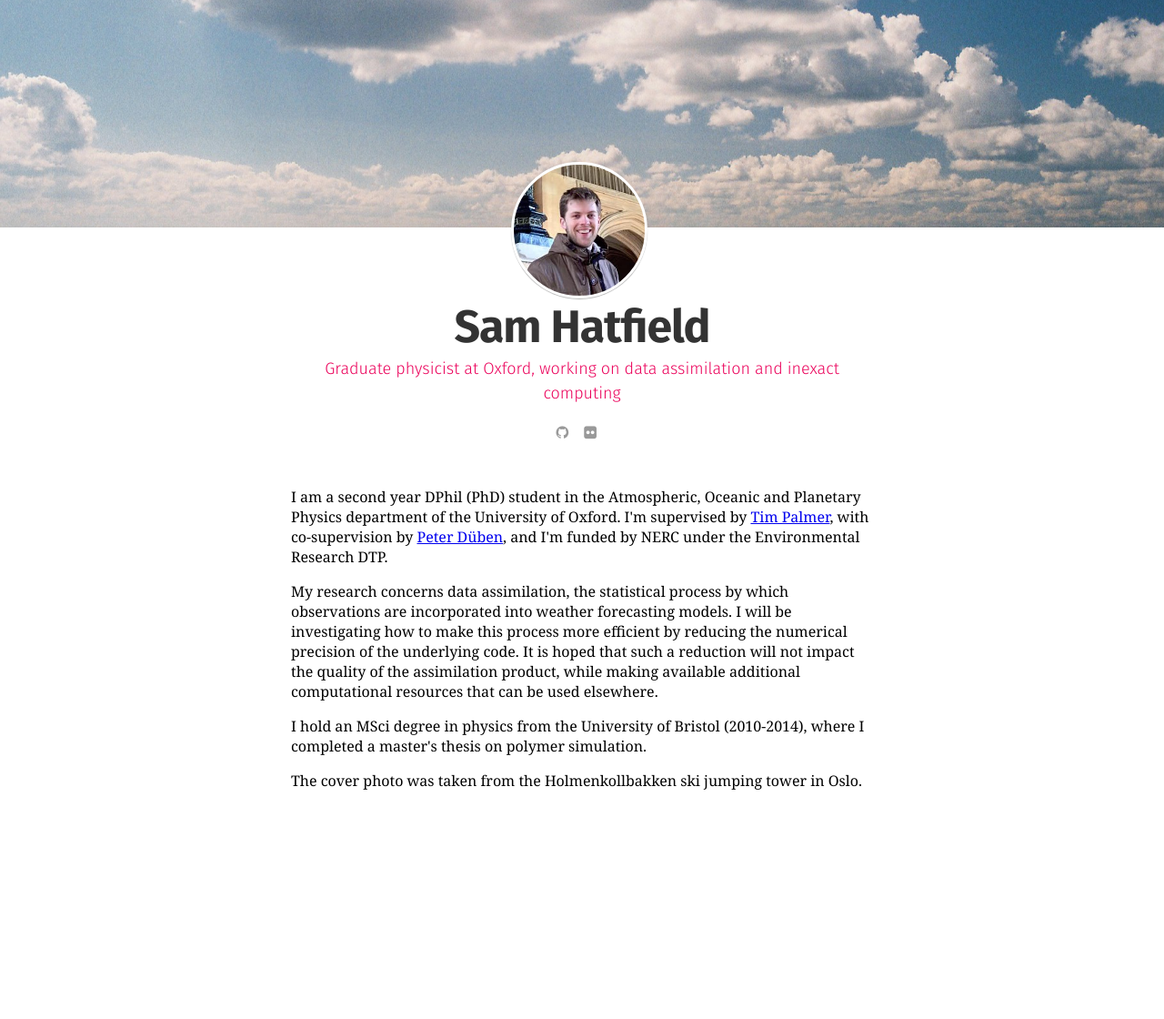
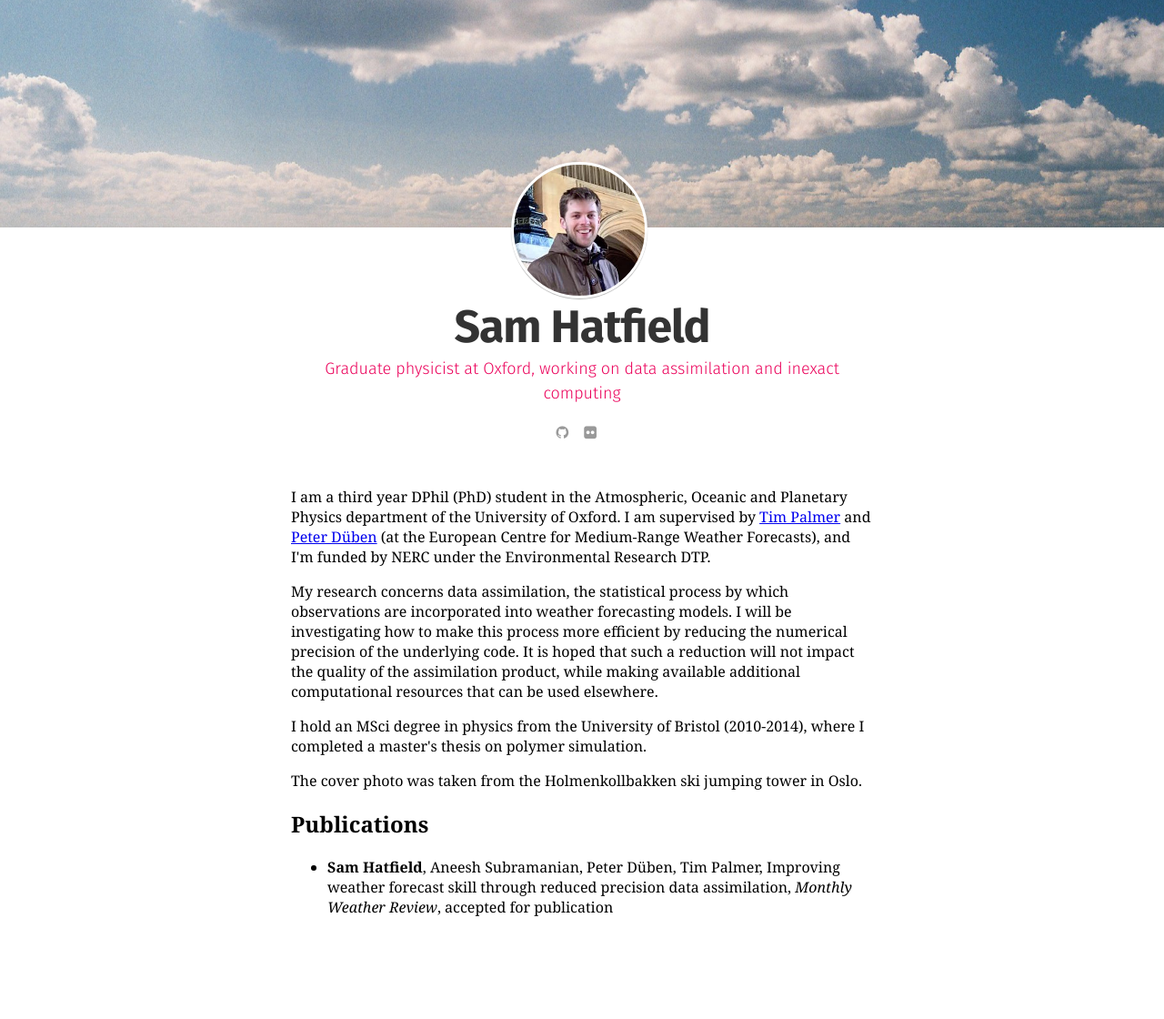
Before and after one commit to samhatfield/samhatfield.github.io, a Jekyll site: the page built from index.html, in a window 1280 px wide. Shown: the whole page at 91% size. Built offline with Jekyll 4.4.1, drawn with Linux system fonts in a browser that asks for light colours; nearby versions of some CDN libraries; the list of posts is cut into pages by our own code; before the commit the page ends 981 px from its top, so only the background shows below that.

Commit message:
Updated bio with publications

```diff
--- a/index.html
+++ b/index.html
@@ -27,7 +27,7 @@ layout: default
 
 
 <main class="content" role="main">
-<p>I am a second year DPhil (PhD) student in the Atmospheric, Oceanic and Planetary Physics department of the University of Oxford. I'm supervised by <a href="https://www2.physics.ox.ac.uk/contacts/people/palmer">Tim Palmer</a>, with co-supervision by <a href="https://www2.physics.ox.ac.uk/contacts/people/dueben">Peter Düben</a>, and I'm funded by NERC under the Environmental Research DTP.</p>
+<p>I am a third year DPhil (PhD) student in the Atmospheric, Oceanic and Planetary Physics department of the University of Oxford. I am supervised by <a href="https://www2.physics.ox.ac.uk/contacts/people/palmer">Tim Palmer</a> and <a href="https://www.ecmwf.int/en/staff/peter-dueben">Peter Düben</a> (at the European Centre for Medium-Range Weather Forecasts), and I'm funded by NERC under the Environmental Research DTP.</p>
 
 <p>My research concerns data assimilation, the statistical process by which observations are incorporated into weather forecasting models. I will be investigating how to make this process more efficient by reducing the numerical precision of the underlying code. It is hoped that such a reduction will not impact the quality of the assimilation product, while making available additional computational resources that can be used elsewhere.</p>
 
@@ -35,39 +35,10 @@ layout: default
 
 <p>The cover photo was taken from the Holmenkollbakken ski jumping tower in Oslo.</p>
 
-<!--
-<h5 class="index-headline normal"><span>Posts</span></h5>
+<h2>Publications</h2>
 
-<div class="cf frame">
-    {% for post in paginator.posts %}
-    <article class="post" itemscope itemtype="http://schema.org/BlogPosting" role="article">
-        <div class="article-item">
-            <header class="post-header">
-                <h2 class="post-title" itemprop="name"><a href="{{ post.url }}" itemprop="url">{{ post.title }}</a></h2>
-            </header>
-            <section class="post-excerpt" itemprop="description">
-                <p>{{ post.excerpt | strip_html | truncatewords: 50 }}</p>
-            </section>
-            <div class="post-meta">
-                <time datetime="{{ post.date | date_to_long_string }}">{{ post.date | date_to_long_string }}</time>
-            </div>
-        </div>
-    </article>
-    {% endfor %}
-</div>
-<nav class="pagination" role="navigation">
-    {% if paginator.next_page %}
-    <a class="newer-posts" href="/page{{paginator.next_page}}">&larr; Older posts</a>
-    {% endif %}
-    <span class="page-number">Page {{ paginator.page }} of {{ paginator.total_pages }}</span>
-    {% if paginator.previous_page %}
-    {% if paginator.page == 2 %}
-    <a class="older-posts" href="/">Newer posts &rarr;</a>
-    {% else %}
-    <a class="older-posts" href="/page{{paginator.previous_page}}">Newer posts &rarr;</a>
-    {% endif %}
-    {% endif %}
-    </nav> -->
-<!-- {{!! After all the posts, we have the previous/next pagination links }}
-    {{pagination}} -->
+<ul>
+    <li><b>Sam Hatfield</b>, Aneesh Subramanian, Peter Düben, Tim Palmer, Improving weather forecast skill through reduced precision data assimilation, <em>Monthly Weather Review</em>, accepted for publication</li>
+</ul>
+
 </main>
```
